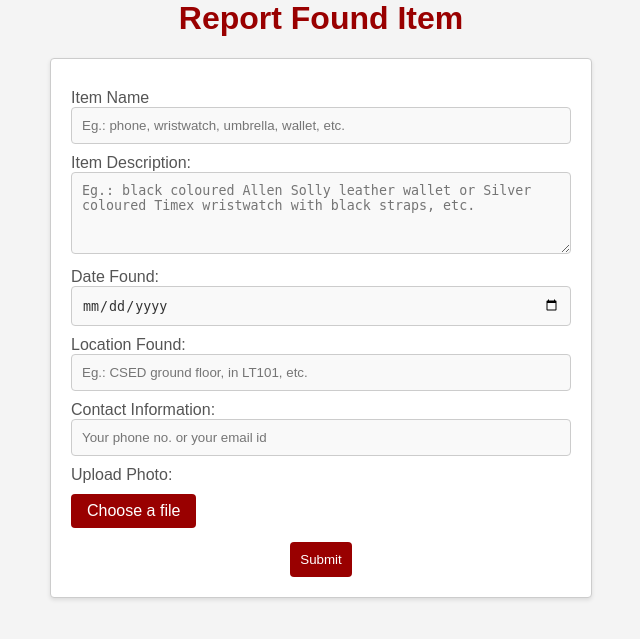
After one commit to agrawald12/lost-found, a Django app: page /found_items/ in a window 1280 px wide. The commit adds this page. Shown: the top 639 px of the page, without its empty margins (319-959 px from the left). Run offline with Django 4.2, Linux system fonts and the light colour scheme; a user stored in the database is signed in.

Commit message:
Pages Linking

```diff
--- /dev/null
+++ b/lnf/accounts/static/accounts/css/found.css
@@ -0,0 +1,83 @@
+body {
+  background-color: #f4f4f4;
+  color: #333;
+  font-family: Arial, sans-serif;
+  margin: 0;
+  padding: 0;
+}
+
+form {
+  max-width: 500px;
+  margin: 0 auto;
+  padding: 20px;
+  background-color: #fff;
+  border: 1px solid #ccc;
+  border-radius: 4px;
+  box-shadow: 0 2px 4px rgba(0, 0, 0, 0.1);
+}
+
+h1 {
+  text-align: center;
+  margin-top: 0;
+  color: #990000;
+}
+
+label {
+  display: block;
+  margin-top: 10px;
+  color: #555;
+}
+
+input[type="text"],
+textarea,
+input[type="date"],
+input[type="file"] {
+  width: 100%;
+  padding: 10px;
+  border: 1px solid #ccc;
+  border-radius: 4px;
+  box-sizing: border-box;
+  background-color: #f9f9f9;
+  color: #333;
+}
+
+input[type="submit"] {
+  padding: 10px;
+  background-color: #990000;
+  color: #fff;
+  border: none;
+  border-radius: 4px;
+  cursor: pointer;
+  margin-top: 10px;
+  display: block;
+  margin-left: auto;
+  margin-right: auto;
+}
+
+.file-input-container {
+  position: relative;
+  overflow: hidden;
+  display: inline-block;
+}
+
+.file-input {
+  width: 100%;
+  height: 100%;
+  opacity: 0;
+  position: absolute;
+  top: 0;
+  left: 0;
+}
+
+.file-input-label {
+  display: inline-block;
+  padding: 8px 16px;
+  background-color: #990000;
+  color: #fff;
+  border-radius: 4px;
+  cursor: pointer;
+}
+
+.file-input-label:hover {
+  background-color: #555;
+}
--- /dev/null
+++ b/lnf/accounts/templates/accounts/found.html
@@ -0,0 +1,58 @@
+<!DOCTYPE html>
+{% load static %}
+<html>
+  <head>
+    <title>Report Found Item</title>
+    {% block css %} <link rel="stylesheet" href="{% static 'accounts/css/found.css' %}">   {% endblock css %}
+
+  </head>
+  <body>
+    <h1>Report Found Item</h1>
+
+    <form>
+      <label for="item-name">Item Name</label>
+      <input
+        type="text"
+        placeholder="Eg.: phone, wristwatch, umbrella, wallet, etc."
+      />
+
+      <label for="item-description">Item Description:</label>
+      <textarea
+        id="item-description"
+        name="item-description"
+        rows="4"
+        placeholder="Eg.: black coloured Allen Solly leather wallet or Silver coloured Timex wristwatch with black straps, etc."
+        required
+      ></textarea>
+
+      <label for="date-found">Date Found:</label>
+      <input type="date" id="date-found" name="date-found" required />
+
+      <label for="location-found">Location Found:</label>
+      <input
+        type="text"
+        id="location-found"
+        name="location-found"
+        placeholder="Eg.: CSED ground floor, in LT101, etc."
+        required
+      />
+
+      <label for="contact-info">Contact Information:</label>
+      <input
+        type="text"
+        id="contact-info"
+        name="contact-info"
+        placeholder="Your phone no. or your email id"
+        required
+      />
+
+      <label for="photo">Upload Photo:</label>
+      <div class="file-input-container">
+        <input type="file" id="photo" name="photo" class="file-input" />
+        <label for="photo" class="file-input-label">Choose a file</label>
+      </div>
+
+      <input class="submit-btn" type="submit" value="Submit" />
+    </form>
+  </body>
+</html>
--- a/lnf/accounts/urls.py
+++ b/lnf/accounts/urls.py
@@ -7,5 +7,11 @@ urlpatterns =[
     path('',views.user_login, name='signin'),
     path('index/',views.index,name="index"),
     path('logout/',views.user_logout,name='logout'),
-
+    path('lost_items/',views.lost_items,name="lost_items"),
+    path('found_items/',views.found_items,name="found_items"),
+    path('report_lost_items/',views.report_lost_items,name="report_lost_items"),
+    path('report_found_items/',views.report_found_items,name="report_found_items"),
+    path('claim/',views.claim,name="claim"),
+    path('faq/',views.faq,name="faq"),
+    path('contact/',views.contact,name="contact"),
 ]
--- a/lnf/accounts/views.py
+++ b/lnf/accounts/views.py
@@ -8,6 +8,8 @@ from django.contrib.auth import authenticate, login, logout
 
 
 from datetime import datetime
+
+
 # signup
 def signup(request):
     if request.method == "POST":
@@ -52,3 +54,46 @@ def index(request):
         return render(request, "accounts/index.html")
     else:
         return HttpResponseRedirect("/")
+
+
+def lost_items(request):
+    if request.user.is_authenticated:
+        return render(request, "accounts/lost.html")
+    else:
+        return HttpResponseRedirect("/")
+
+def found_items(request):
+    if request.user.is_authenticated:
+        return render(request, "accounts/found.html")
+    else:
+        return HttpResponseRedirect("/")
+
+def report_lost_items(request):
+    if request.user.is_authenticated:
+        return render(request, "accounts/index.html")
+    else:
+        return HttpResponseRedirect("/")
+
+def report_found_items(request):
+    if request.user.is_authenticated:
+        return render(request, "accounts/index.html")
+    else:
+        return HttpResponseRedirect("/")
+def claim(request):
+    if request.user.is_authenticated:
+        return render(request, "accounts/index.html")
+    else:
+        return HttpResponseRedirect("/")
+
+
+def faq(request):
+    if request.user.is_authenticated:
+        return render(request, "accounts/index.html")
+    else:
+        return HttpResponseRedirect("/")
+
+def contact(request):
+    if request.user.is_authenticated:
+        return render(request, "accounts/index.html")
+    else:
+        return HttpResponseRedirect("/")
```
Also changed, not shown: lnf/accounts/static/accounts/css/lost.css (added, +65 -0 lines), lnf/accounts/static/accounts/css/style_main.css (added, +222 -0 lines), lnf/accounts/templates/accounts/index.html (+15 -10 lines), lnf/accounts/templates/accounts/lost.html (added, +54 -0 lines), 2 other files.
